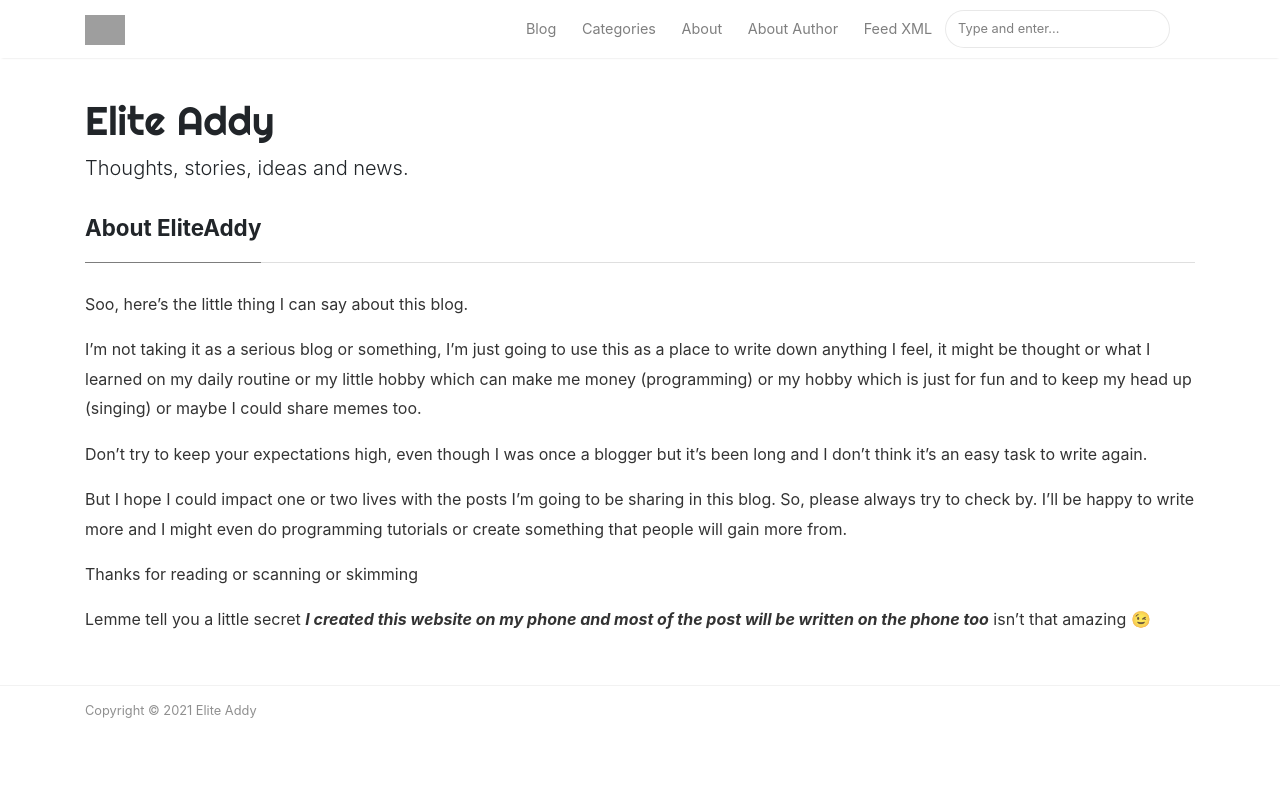
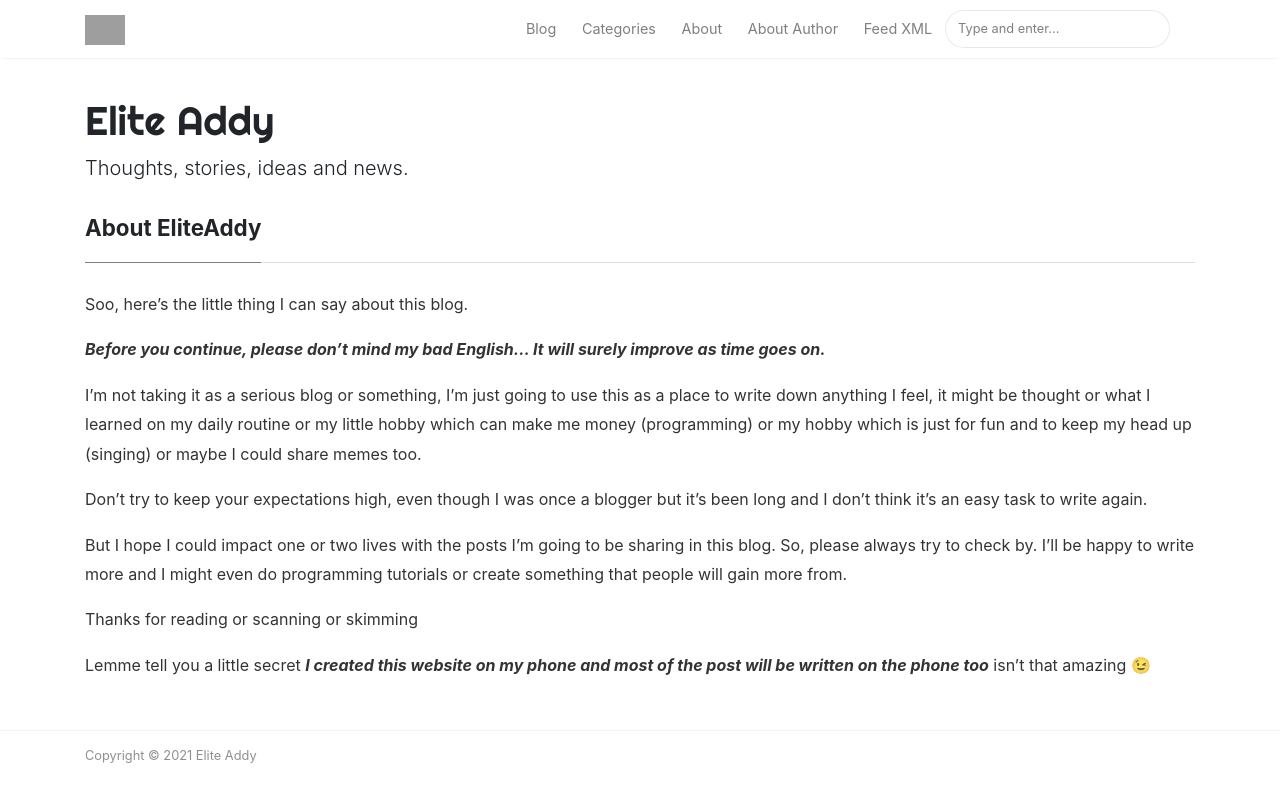
Before and after one commit to eliteaddy/eliteaddy.github.io, a Jekyll site: the page built from _pages/about.md, in a window 1280 px wide. Shown: the top 802 px of the page. Built offline with Jekyll 4.4.1, drawn with Linux system fonts in a browser that asks for light colours; nearby versions of some CDN libraries; grey boxes are pictures that could not be loaded.

Commit message:
Update from Forestry.io Adesile Isaiah Ayomide updated _pages/about.md

```diff
--- a/_pages/about.md
+++ b/_pages/about.md
@@ -6,6 +6,8 @@ comments: false
 
 ---
 Soo, here’s the little thing I can say about this blog.
+
+**_Before you continue, please don't mind my bad English... It will surely improve as time goes on._**
 
 I’m not taking it as a serious blog or something, I’m just going to use this as a place to write down anything I feel, it might be thought or what I learned on my daily routine or my little hobby which can make me money (programming) or my hobby which is just for fun and to keep my head up (singing) or maybe I could share memes too.
 
```
